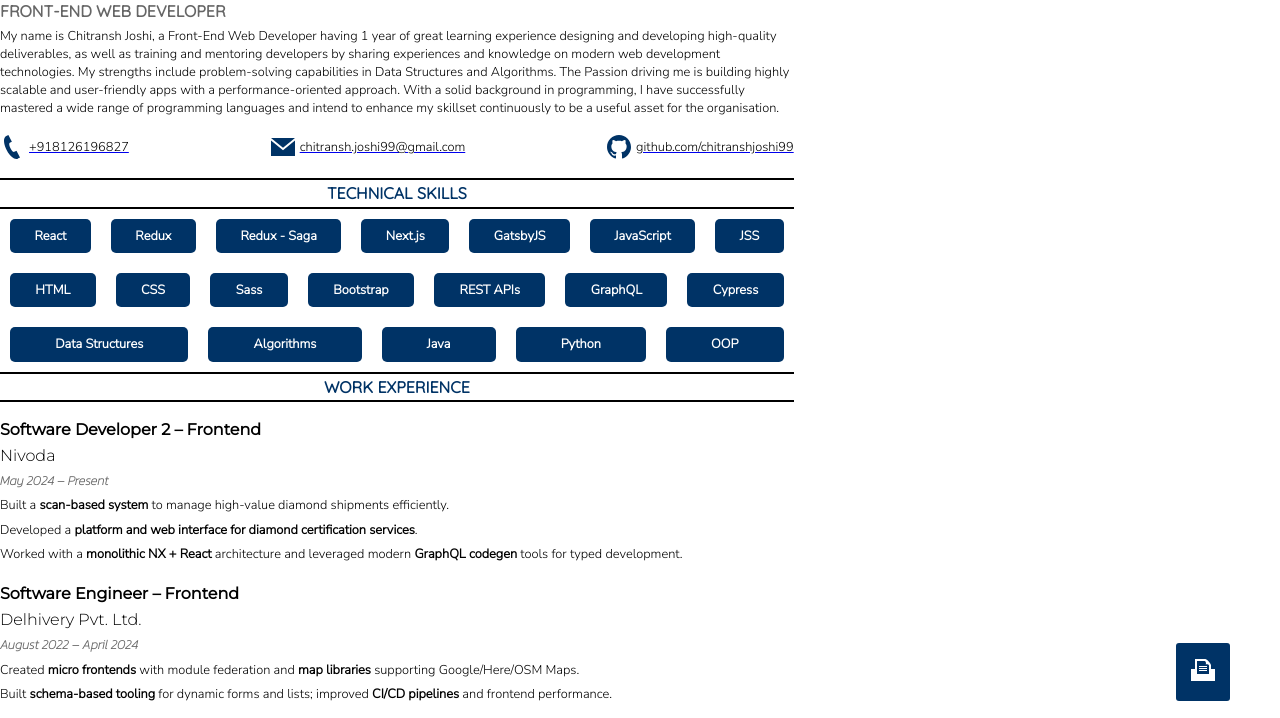
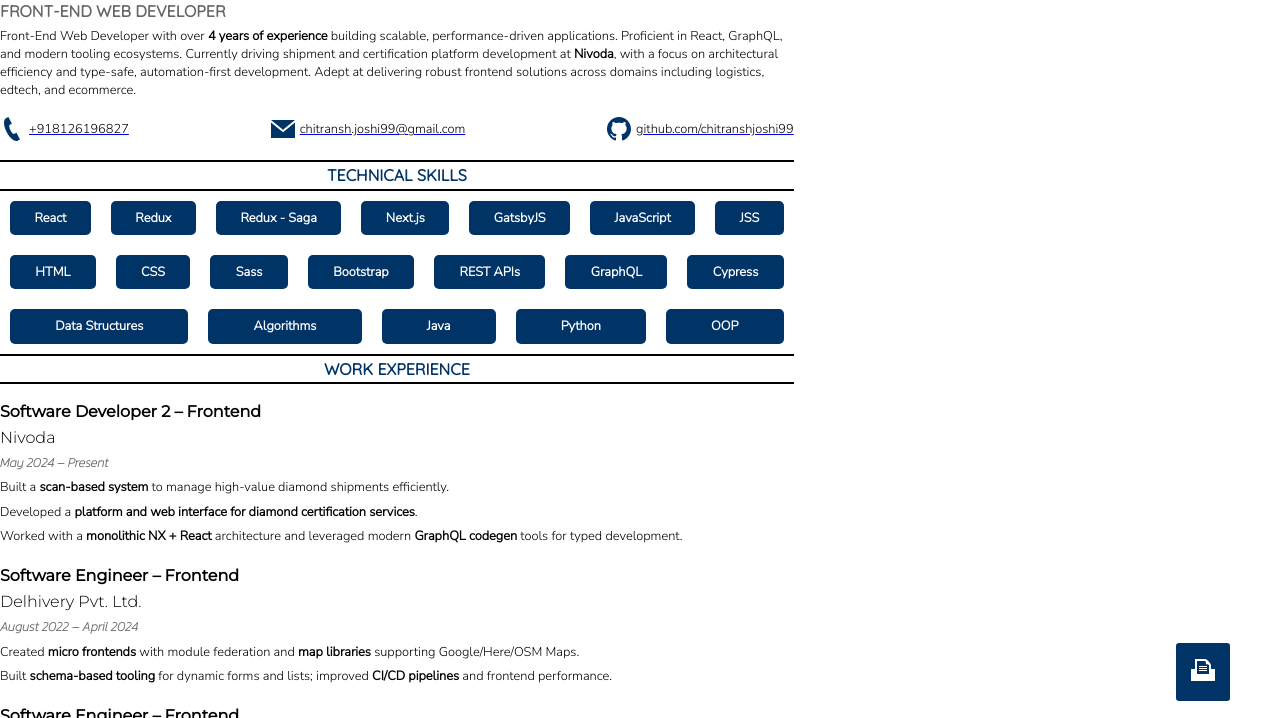
Before and after one commit to chitranshjoshi99/chitranshjoshi99.github.io, a plain HTML site: page index.html in a window 1280 px wide. Shown: the part 49-767 px from the top of the page. Drawn offline with Linux system fonts and the light colour scheme.

Commit message:
updated overview

```diff
--- a/index.html
+++ b/index.html
@@ -31,18 +31,9 @@
           <h1>CHITRANSH JOSHI</h1>
           <h2>FRONT-END WEB DEVELOPER</h2>
           <p>
-            My name is Chitransh Joshi, a Front-End Web Developer having 1 year
-            of great learning experience designing and developing high-quality
-            deliverables, as well as training and mentoring developers by
-            sharing experiences and knowledge on modern web development
-            technologies. My strengths include problem-solving capabilities in
-            Data Structures and Algorithms. The Passion driving me is building
-            highly scalable and user-friendly apps with a performance-oriented
-            approach. With a solid background in programming, I have
-            successfully mastered a wide range of programming languages and
-            intend to enhance my skillset continuously to be a useful asset for
-            the organisation.
-          </p>
+  Front-End Web Developer with over <b>4 years of experience</b> building scalable, performance-driven applications. Proficient in React, GraphQL, and modern tooling ecosystems. Currently driving shipment and certification platform development at <b>Nivoda</b>, with a focus on architectural efficiency and type-safe, automation-first development. Adept at delivering robust frontend solutions across domains including logistics, edtech, and ecommerce.
+</p>
+
         </div>
         <div class="social-section">
           <div class="social">
```
